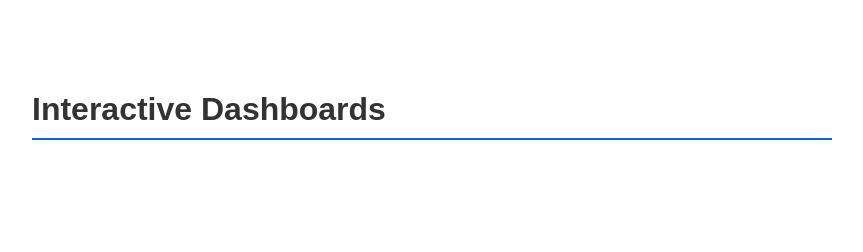
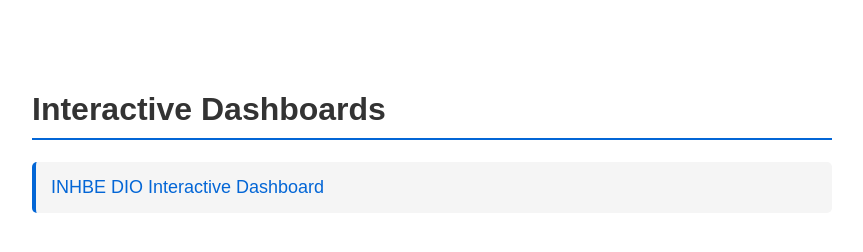
Before and after one commit to jared-d-sharp/Tx-Ops-Interactive-Charts, a plain HTML site: page index.html in a window 1280 px wide. Shown: the whole page, without its empty margins (208-1071 px from the left). Drawn offline with Linux system fonts and the light colour scheme.

Commit message:
Update index.html

```diff
--- a/index.html
+++ b/index.html
@@ -39,7 +39,7 @@
 <body>
     <h1>Interactive Dashboards</h1>
     <ul class="dashboard-list">
-
+        <li><a href="INHBE-DIO/">INHBE DIO Interactive Dashboard</a></li>
     </ul>
 </body>
 </html>
```
